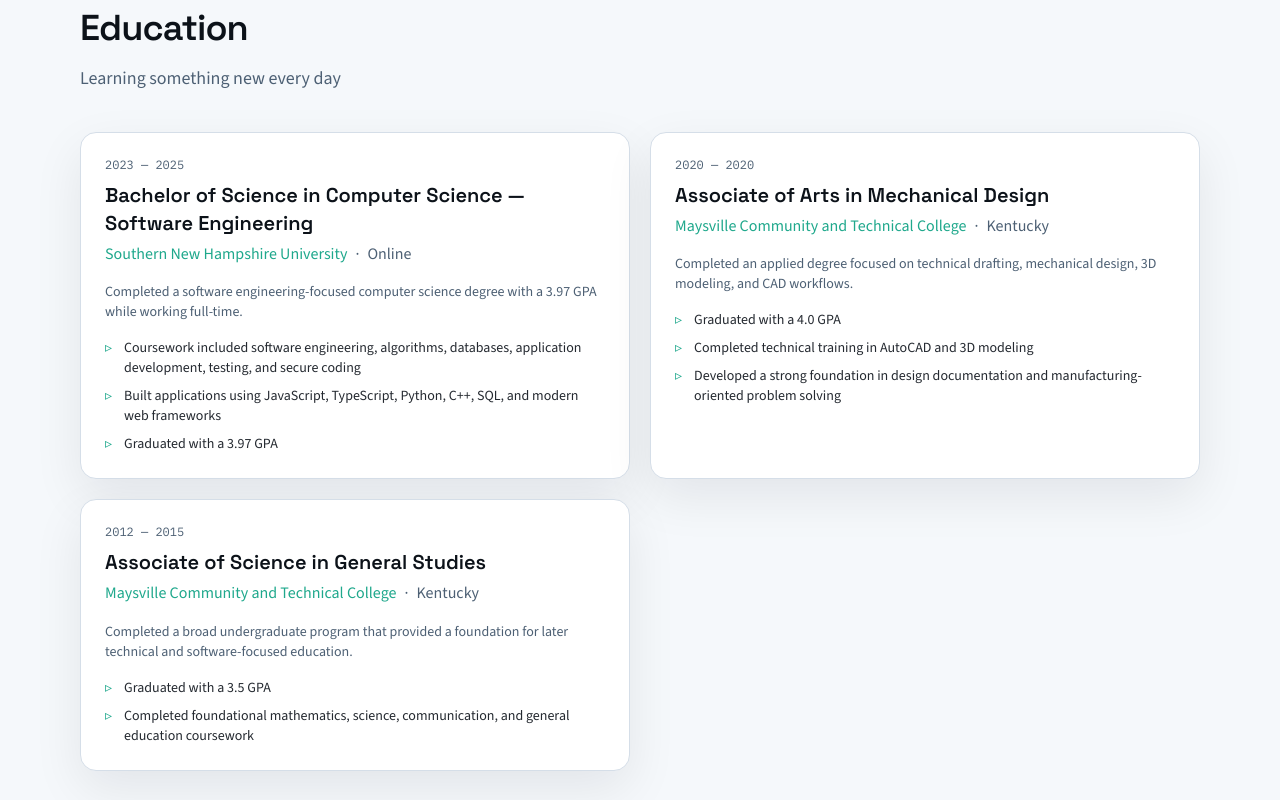
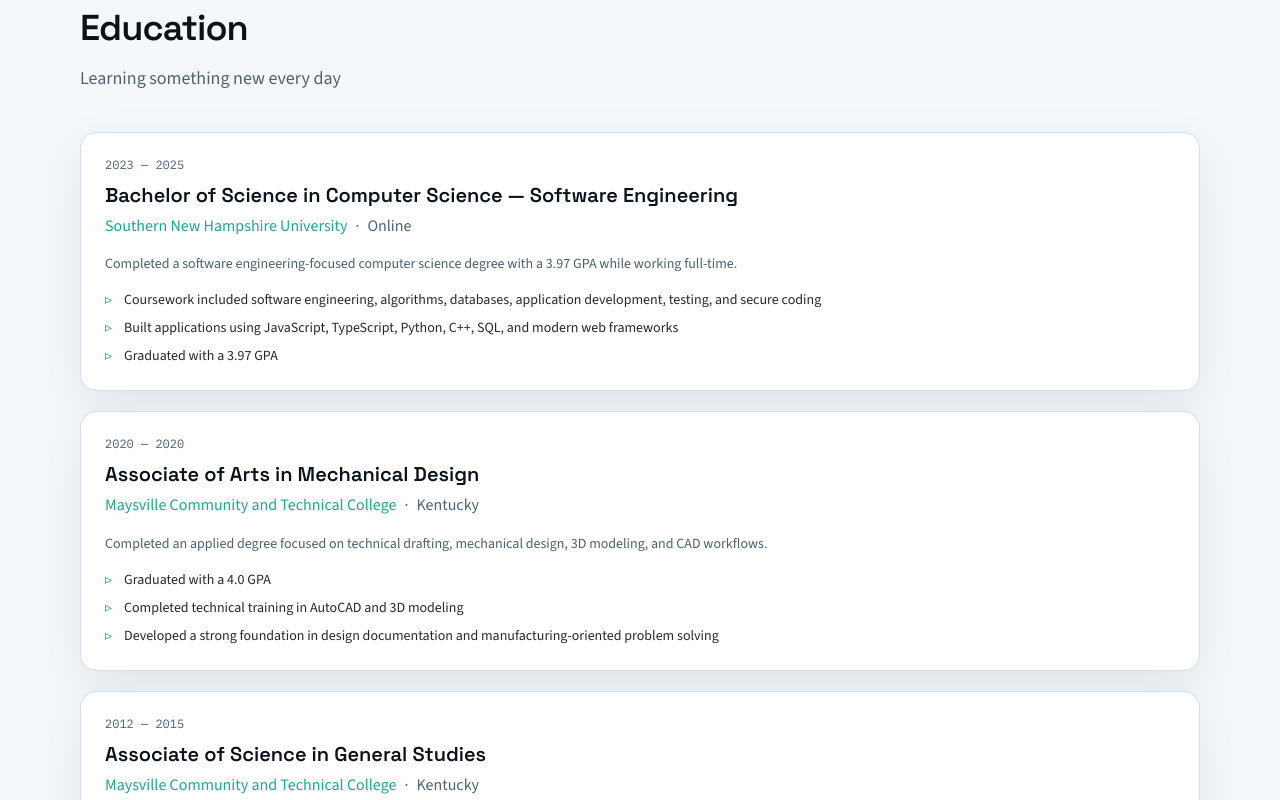
Before and after one commit to Christopher-Holland/SWE-Portfolio, a React (Vite) app: page / in a window 1280 px wide. Shown: the part 4680-5480 px from the top of the page. Built offline with nearby package versions, Linux system fonts and the light colour scheme.

Commit message:
fix: removed awkward column layout

```diff
--- a/src/sections/EducationSection.tsx
+++ b/src/sections/EducationSection.tsx
@@ -18,7 +18,7 @@
           Education
         </h2>
 
-        <div className="grid gap-5 md:grid-cols-2">
+        <div className="grid gap-5 md:grid-cols-1">
           {items.map((item) => (
             <article
               key={item.id}
```
